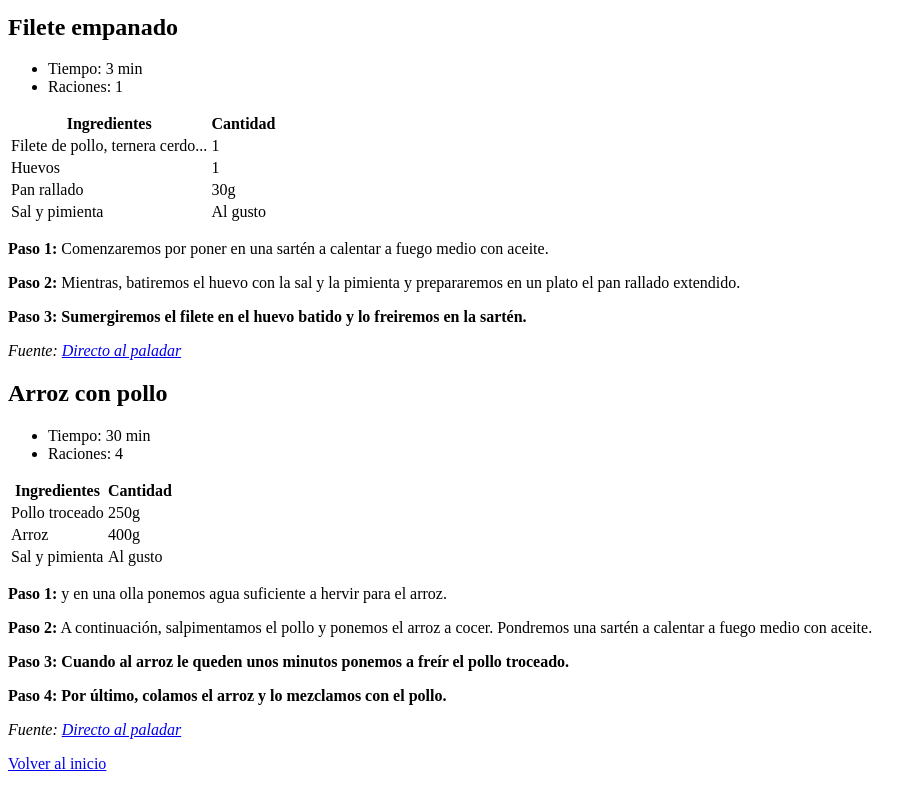
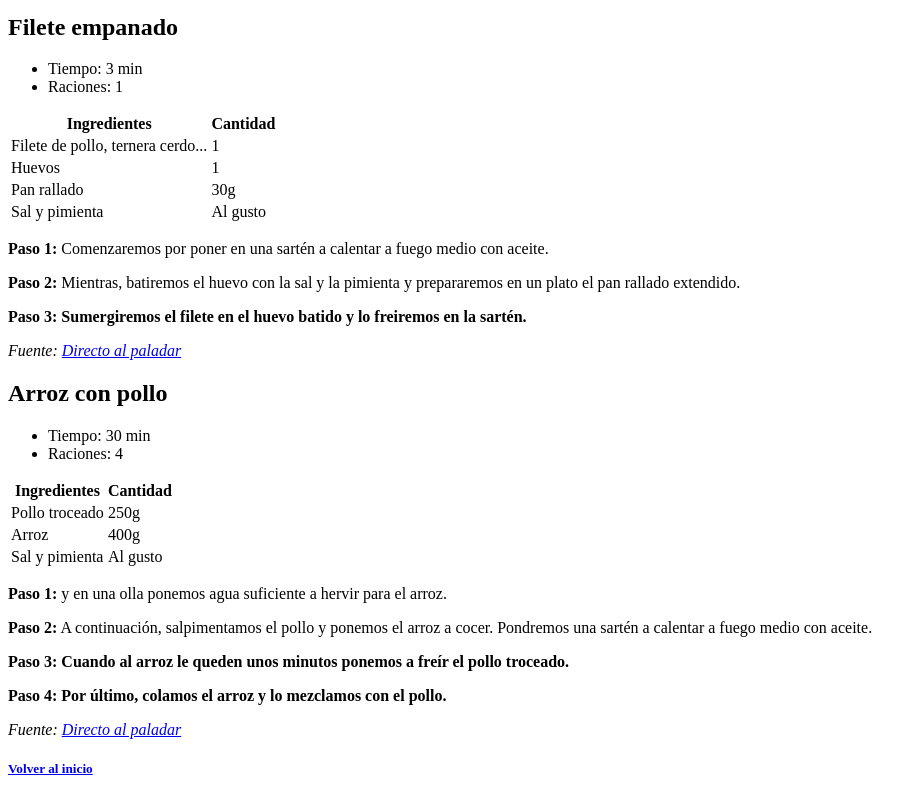
Before and after one commit to MiguelPR55/MiguelPR55.github.io, a plain HTML site: page index.html in a window 1280 px wide. Shown: the part 612-1412 px from the top of the page, without its empty margins (0-923 px from the left). Drawn offline with Linux system fonts and the light colour scheme.

Commit message:
Update index.html

```diff
--- a/index.html
+++ b/index.html
@@ -150,6 +150,6 @@
 <p><strong>Paso 4: Por último, colamos el arroz y lo mezclamos con el pollo.</strong>
 </p>
     <p><em>Fuente: <a href="https://www.directoalpaladar.com/">Directo al paladar</a></em></p>
-        <a href="#Volver">Volver al inicio</a>
+        <h5><a href="#Volver">Volver al inicio</a></h5>
     </body>
 </html>
```
